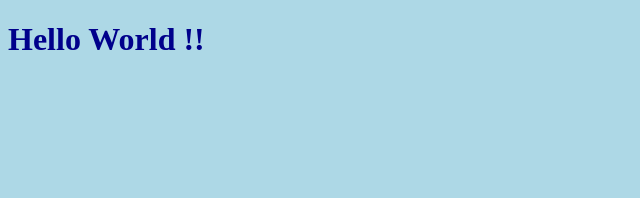
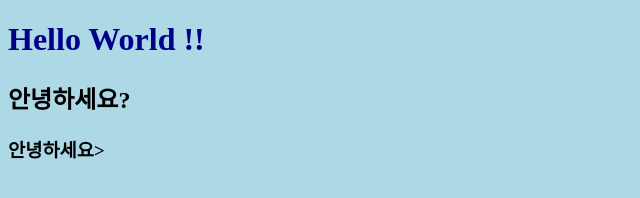
Before and after one commit to sjkim124/gitpage2019, a plain HTML site: page index.html in a window 1280 px wide. Shown: the whole page, without its empty margins (0-640 px from the left). Drawn offline with Linux system fonts and the light colour scheme.

Commit message:
Update index.html

```diff
--- a/index.html
+++ b/index.html
@@ -6,5 +6,7 @@
 	</head>
 	<body>
 		<h1>Hello World !!</h1>
+		<h2>안녕하세요?</h2>
+		<h3>안녕하세요></h3></h3>
 	</body>
 </html>
```
